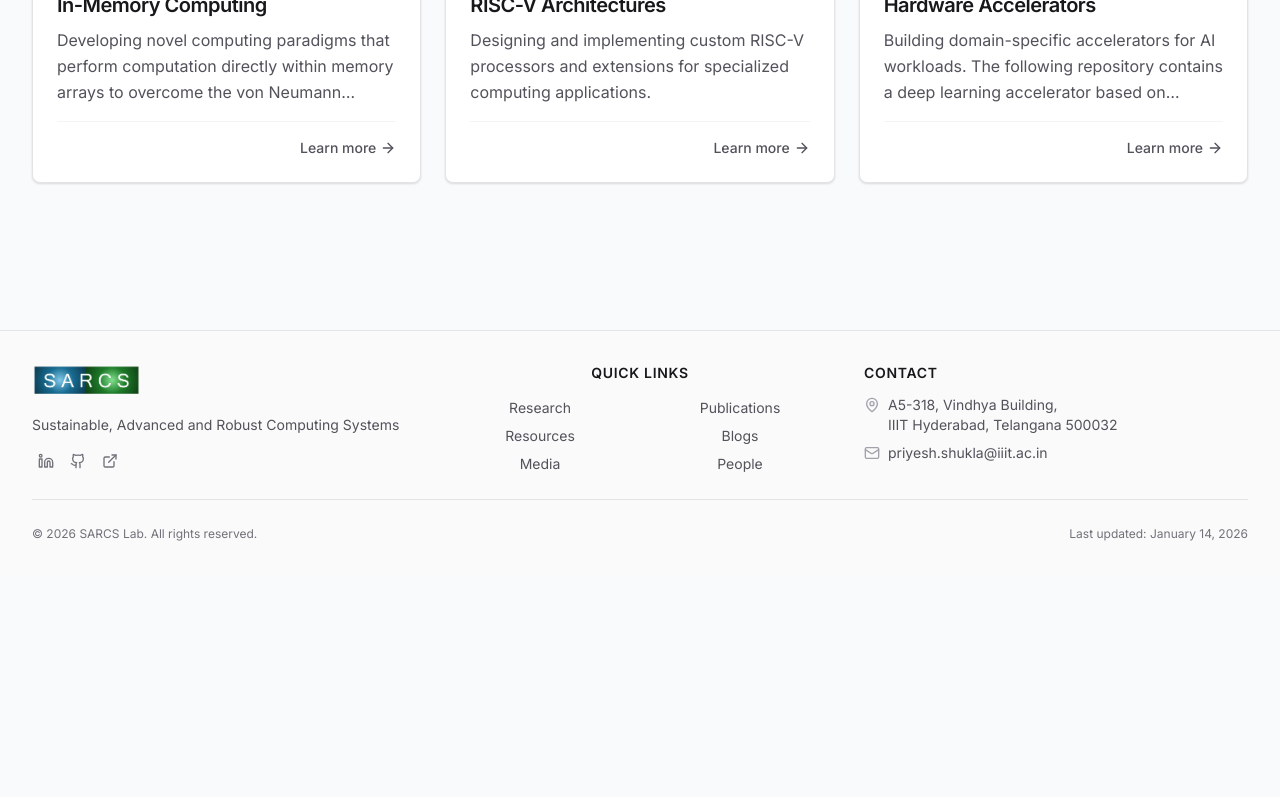
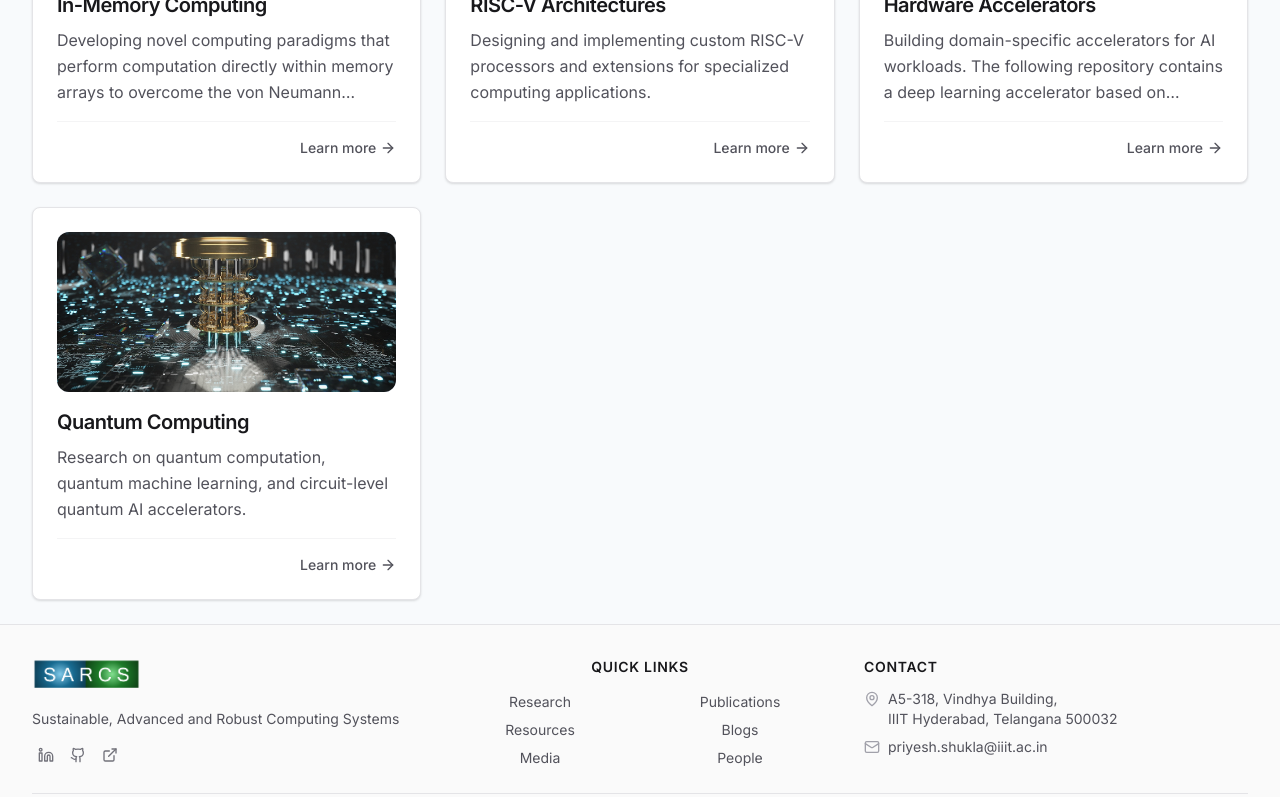
Before and after one commit to SARCS-Research-Group-IIITH/SARCS-Research-Group-IIITH.github.io, a Next.js app: page /projects in a window 1280 px wide. Shown: the part 470-1267 px from the top of the page. Before the commit the page ends 1046 px from the top, so only its background shows below. Built offline with nearby package versions, Linux system fonts and the light colour scheme.

Commit message:
Added Quantam Computing in Research Area Section

```diff
--- a/app/projects/page.tsx
+++ b/app/projects/page.tsx
@@ -17,7 +17,7 @@ const projects = projectsData as Project[];
 
 export const metadata: Metadata = {
   title: 'Research',
-  description: 'Explore our research areas including in-memory computing, RISC-V architectures, hardware accelerators, and AI systems.',
+  description: 'Explore our research areas including in-memory computing, RISC-V architectures, hardware accelerators, quantum computing, and AI systems.',
 };
 
 /**
--- a/components/layout/Navbar.tsx
+++ b/components/layout/Navbar.tsx
@@ -26,7 +26,8 @@ const navItems: NavItem[] = [
       { label: 'All Research Areas', href: '/projects', isHeader: true },
       { label: 'In-Memory Computing', href: '/projects/in-memory-computing', indent: true },
       { label: 'RISC-V Architectures', href: '/projects/riscv-architectures', indent: true },
-      { label: 'Hardware Accelerators', href: '/projects/hardware-accelerators', indent: true },
+          { label: 'Hardware Accelerators', href: '/projects/hardware-accelerators', indent: true },
+          { label: 'Quantum Computing', href: '/projects/quantum-computing', indent: true },
     ],
   },
   { label: 'Publications', href: '/publications' },
--- a/data/projects.json
+++ b/data/projects.json
@@ -16,7 +16,7 @@
       "github": "https://github.com/BUAA-CI-LAB/Literatures-on-SRAM-based-CIM"
     },
     "status": "active",
-    "startYear": 2024
+    "startYear": 2025
   },
   {
     "id": "proj-riscv",
@@ -54,6 +54,22 @@
       "github": "https://github.com/ucb-bar/gemmini"
     },
     "status": "active",
-    "startYear": 2021
+    "startYear": 2025
+  }
+  ,{
+    "id": "proj-quantum",
+    "slug": "quantum-computing",
+    "title": "Quantum Computing",
+    "shortDescription": "Research on quantum computation, quantum machine learning, and circuit-level quantum AI accelerators.",
+    "fullDescription": " Quantum computing represents a new computing paradigm that exploits quantum mechanics principles such as superposition and entanglement to perform information processing beyond classical limits. Our research focuses on the design and simulation of quantum circuits and algorithms, with particular emphasis on quantum machine learning techniques for accelerating classical ML workloads and circuit-level approaches toward quantum AI accelerators. The work adopts a hardware-algorithm co-design perspective, leveraging hybrid quantum-classical methods and modern quantum software frameworks to explore scalable, application driven quantum computation.",
+    "image": "/images/research/Quantum-Computing.jpeg",
+    "topics": [
+      "Quantum circuits and gate level design",
+      "Quantum machine learning for classical ML acceleration",
+      "Quantum AI and accelerator-oriented circuit design"
+    ],
+    "links": {},
+    "status": "active",
+    "startYear": 2025
   }
 ]
```
Also changed, not shown: public/images/research/Quantum-Computing.jpeg (added).
